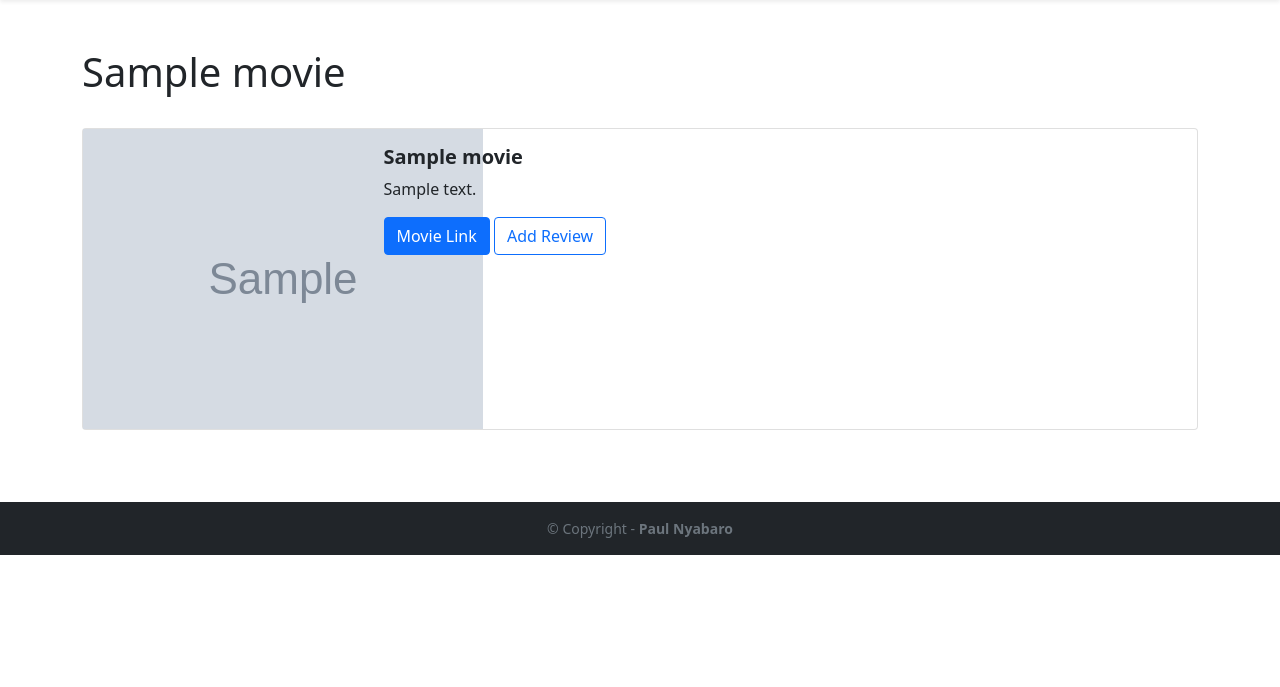
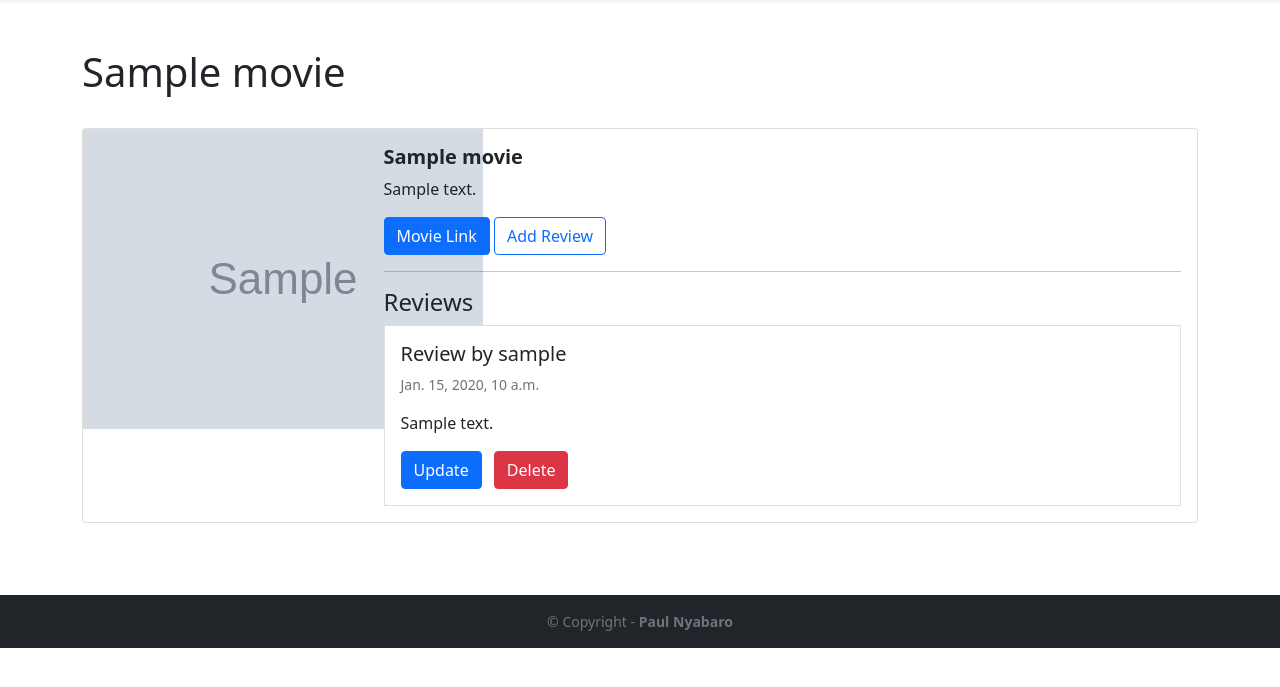
Before and after one commit to paulnyabaro/moviereviews, a Django app: page /movie/1/ in a window 1280 px wide. Shown: the part 56-743 px from the top of the page. Run offline with Django 4.2, Linux system fonts and the light colour scheme; a user stored in the database is signed in; tables that the repository leaves empty hold one stand-in row (values such as "Sample post"); grey boxes marked "Sample" are stand-in pictures; parts of the project's set-up code (start-up, migrations or seed data) failed here and were passed over.

Commit message:
Displaying reviews on movie detail

```diff
--- a/movie/templates/detail.html
+++ b/movie/templates/detail.html
@@ -19,6 +19,22 @@
                         {% if user.is_authenticated %}
                         <a href="{% url 'create_review' movie.id %}" class="btn btn-outline-primary">Add Review</a>
                         {% endif %}
+
+                        {% if reviews %}
+                        <hr>
+                        <h4>Reviews</h4>
+                        {% for review in reviews %}
+                        <li class="list-group-item p-3">
+                            <h5 class="card-title">Review by {{ review.user.username }}</h5>
+                            <p class="small text-muted">{{ review.date }}</p>
+                            <p class="card-text">{{ review.text }}</p>
+                            {% if user.is_authenticated and user == review.user %}
+                                <a href="" class="btn btn-primary me-2">Update</a>
+                                <a href="" class="btn btn-danger">Delete</a>
+                            {% endif %}
+                        </li>
+                        {% endfor %}
+                        {% endif %}
                     </div>
                 </div>
             </div>
```
